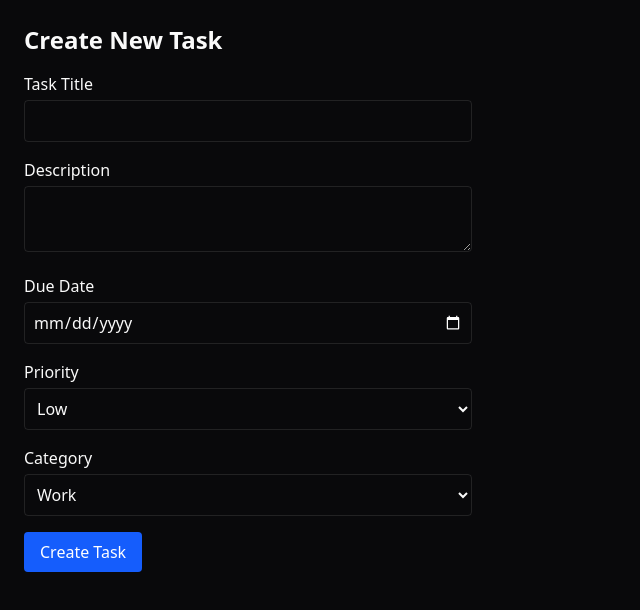
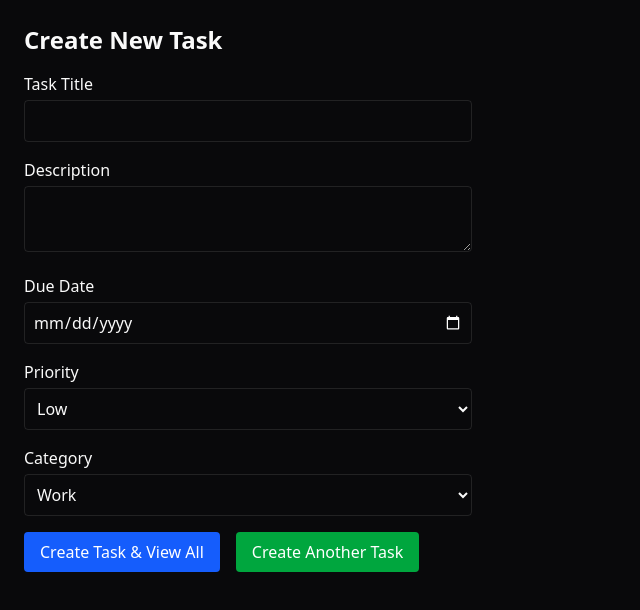
Before and after one commit to skellynb/Task-manager, a Next.js app: page /tasks/new in a window 1280 px wide. Shown: the top 610 px of the page, without its empty margins (0-640 px from the left). Built offline with nearby package versions, Linux system fonts and the light colour scheme.

Commit message:
fix: multiuser support for frontend only

```diff
--- a/src/app/data/user.ts
+++ b/src/app/data/user.ts
@@ -1,7 +1,8 @@
 export const usersDB: {
   [key: string]: { password: string };
 } = {
-  bisola: { password: "1234" },
+  bisola: { password: "pass123" },
   admin: { password: "admin123" },
   john: { password: "pass123" },
+  danny: { password: "pass123" },
 };
--- a/src/app/tasks/AllTasks.tsx
+++ b/src/app/tasks/AllTasks.tsx
@@ -13,12 +13,19 @@ type Task = {
   category: "Work" | "Personal" | "Study";
 };
 
+type UserTasks = {
+  [username: string]: Task[];
+};
+
 export default function AllTasks() {
-  // Load tasks once
+  const currentUser = typeof window !== "undefined" ? localStorage.getItem("taskify_user") || "guest" : "guest";
+
+  // Load current user's tasks only
   const [tasks, setTasks] = useState<Task[]>(() => {
     if (typeof window !== "undefined") {
       const stored = localStorage.getItem("tasks");
-      return stored ? (JSON.parse(stored) as Task[]) : [];
+      const allTasks: UserTasks = stored ? JSON.parse(stored) : {};
+      return allTasks[currentUser] || [];
     }
     return [];
   });
@@ -29,18 +36,25 @@ export default function AllTasks() {
   const [categoryFilter, setCategoryFilter] = useState<"All" | "Work" | "Personal" | "Study">("All");
   const [search, setSearch] = useState("");
 
+  // Save tasks for current user
+  function saveTasks(updatedTasks: Task[]) {
+    const stored = localStorage.getItem("tasks");
+    const allTasks: UserTasks = stored ? JSON.parse(stored) : {};
+    allTasks[currentUser] = updatedTasks;
+    localStorage.setItem("tasks", JSON.stringify(allTasks));
+    setTasks(updatedTasks);
+  }
+
   function handleDelete(id: string) {
     const updated = tasks.filter((t) => t.id !== id);
-    localStorage.setItem("tasks", JSON.stringify(updated));
-    setTasks(updated);
+    saveTasks(updated);
   }
 
   function toggleCompleted(id: string) {
     const updated = tasks.map((t) =>
       t.id === id ? { ...t, completed: !t.completed } : t
     );
-    localStorage.setItem("tasks", JSON.stringify(updated));
-    setTasks(updated);
+    saveTasks(updated);
   }
 
   // Apply filters & search
@@ -123,18 +137,14 @@ export default function AllTasks() {
                   onChange={() => toggleCompleted(task.id)}
                 />
                 <span
-                  className={`font-semibold ${
-                    task.completed ? "line-through text-gray-400" : ""
-                  }`}
+                  className={`font-semibold ${task.completed ? "line-through text-gray-400" : ""}`}
                 >
                   {task.title}
                 </span>
               </label>
 
               <span
-                className={`text-sm ${
-                  task.completed ? "line-through text-gray-400" : "text-gray-600"
-                }`}
+                className={`text-sm ${task.completed ? "line-through text-gray-400" : "text-gray-600"}`}
               >
                 {task.description}
               </span>
--- a/src/app/tasks/[id]/edit/EditTaskForm.tsx
+++ b/src/app/tasks/[id]/edit/EditTaskForm.tsx
@@ -13,13 +13,20 @@ type Task = {
   category: "Work" | "Personal" | "Study";
 };
 
+type UserTasks = {
+  [username: string]: Task[];
+};
+
 export default function EditTaskForm({ taskId }: { taskId: string }) {
   const router = useRouter();
+  const currentUser = typeof window !== "undefined" ? localStorage.getItem("taskify_user") || "guest" : "guest";
 
+  // Load user tasks
   const [form, setForm] = useState(() => {
     const stored = localStorage.getItem("tasks");
-    const tasks: Task[] = stored ? JSON.parse(stored) : [];
-    const task = tasks.find((t) => t.id === taskId);
+    const allTasks: UserTasks = stored ? JSON.parse(stored) : {};
+    const userTasks = allTasks[currentUser] || [];
+    const task = userTasks.find((t) => t.id === taskId);
 
     return task
       ? {
@@ -42,15 +49,15 @@ export default function EditTaskForm({ taskId }: { taskId: string }) {
     e.preventDefault();
 
     const stored = localStorage.getItem("tasks");
-    if (!stored) return;
+    const allTasks: UserTasks = stored ? JSON.parse(stored) : {};
+    const userTasks = allTasks[currentUser] || [];
 
-    const tasks: Task[] = JSON.parse(stored);
-
-    const updated = tasks.map((t) =>
+    const updatedTasks = userTasks.map((t) =>
       t.id === taskId ? { ...t, ...form } : t
     );
 
-    localStorage.setItem("tasks", JSON.stringify(updated));
+    allTasks[currentUser] = updatedTasks;
+    localStorage.setItem("tasks", JSON.stringify(allTasks));
 
     router.push("/tasks");
   }
@@ -92,10 +99,7 @@ export default function EditTaskForm({ taskId }: { taskId: string }) {
           className="w-full border p-2 rounded"
           value={form.priority}
           onChange={(e) =>
-            setForm({
-              ...form,
-              priority: e.target.value as "Low" | "Medium" | "High",
-            })
+            setForm({ ...form, priority: e.target.value as "Low" | "Medium" | "High" })
           }
         >
           <option value="Low">Low</option>
@@ -110,10 +114,7 @@ export default function EditTaskForm({ taskId }: { taskId: string }) {
           className="w-full border p-2 rounded"
           value={form.category}
           onChange={(e) =>
-            setForm({
-              ...form,
-              category: e.target.value as "Work" | "Personal" | "Study",
-            })
+            setForm({ ...form, category: e.target.value as "Work" | "Personal" | "Study" })
           }
         >
           <option value="Work">Work</option>
--- a/src/app/tasks/new/CreateTaskForm.tsx
+++ b/src/app/tasks/new/CreateTaskForm.tsx
@@ -13,22 +13,34 @@ type Task = {
   category: "Work" | "Personal" | "Study";
 };
 
+type UserTasks = {
+  [username: string]: Task[];
+};
+
 export default function CreateTaskForm() {
   const router = useRouter();
+  const currentUser =
+    typeof window !== "undefined"
+      ? localStorage.getItem("taskify_user") || "guest"
+      : "guest";
 
-  const [form, setForm] = useState({
+  const initialForm = {
     title: "",
     description: "",
     dueDate: "",
     priority: "Low" as "Low" | "Medium" | "High",
     category: "Work" as "Work" | "Personal" | "Study",
-  });
+  };
 
-  function handleSubmit(e: React.FormEvent) {
+  const [form, setForm] = useState(initialForm);
+
+  function handleSubmit(e: React.FormEvent, stayOnForm = false) {
     e.preventDefault();
 
     const stored = localStorage.getItem("tasks");
-    const tasks: Task[] = stored ? JSON.parse(stored) : [];
+    const allTasks: UserTasks = stored ? JSON.parse(stored) : {};
+
+    const userTasks = allTasks[currentUser] || [];
 
     const newTask: Task = {
       id: Date.now().toString(),
@@ -40,13 +52,20 @@ export default function CreateTaskForm() {
       category: form.category,
     };
 
-    const updated = [...tasks, newTask];
-    localStorage.setItem("tasks", JSON.stringify(updated));
+    allTasks[currentUser] = [...userTasks, newTask];
+    localStorage.setItem("tasks", JSON.stringify(allTasks));
+
+    if (stayOnForm) {
+      // Reset form to create another task
+      setForm(initialForm);
+    } else {
+      // Redirect to All Tasks
       router.push("/tasks");
+    }
   }
 
   return (
-    <form onSubmit={handleSubmit} className="space-y-4 max-w-md">
+    <form className="space-y-4 max-w-md">
       <div>
         <label className="block mb-1">Task Title</label>
         <input
@@ -107,12 +126,23 @@ export default function CreateTaskForm() {
         </select>
       </div>
 
+      <div className="flex gap-4">
         <button
           type="submit"
+          onClick={(e) => handleSubmit(e, false)}
           className="bg-blue-600 text-white px-4 py-2 rounded"
         >
-        Create Task
+          Create Task & View All
         </button>
+
+        <button
+          type="button"
+         onClick={(e: React.MouseEvent<HTMLButtonElement>) => handleSubmit(e, true)}
+          className="bg-green-600 text-white px-4 py-2 rounded"
+        >
+          Create Another Task
+        </button>
+      </div>
     </form>
   );
 }
```
Lines whose indentation alone changed are shown as unchanged.
